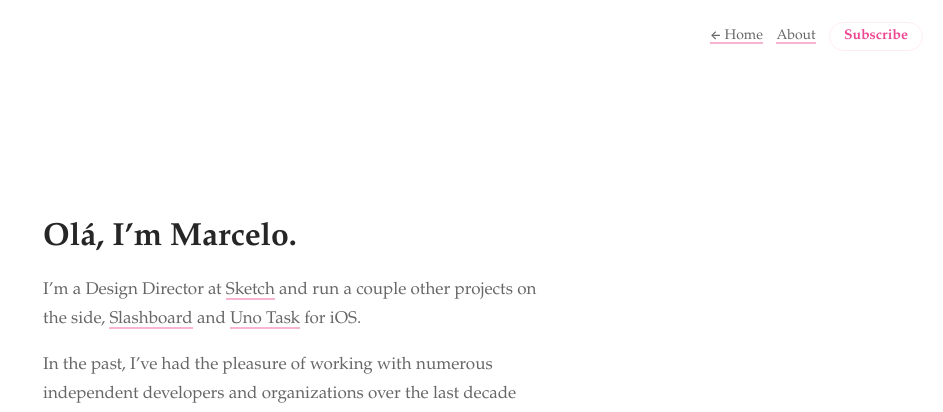
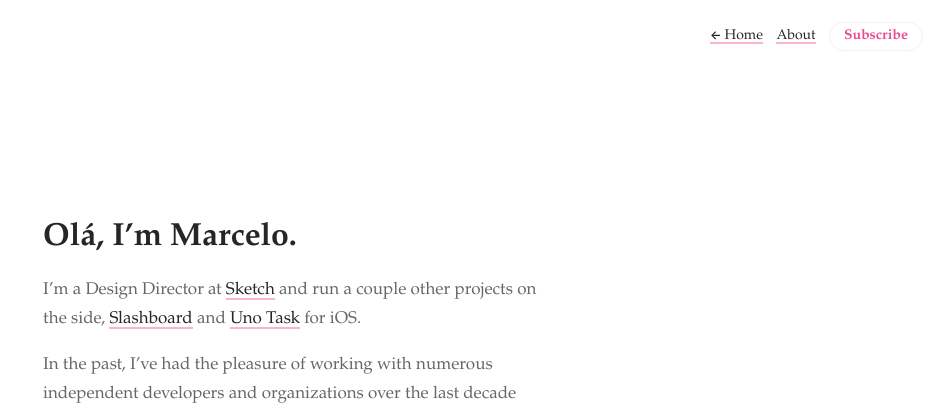
Before and after one commit to mmarfil/mmarfil.github.io, a Jekyll site: the page built from about.markdown, in a window 1280 px wide. Shown: the top 412 px of the page, without its empty margins (337-1280 px from the left). Built offline with Jekyll 4.4.1, drawn with Linux system fonts in a browser that asks for light colours; our own code applies the rules of GitHub Pages for plain Markdown files.

Commit message:
test new link color

```diff
--- a/assets/css/style.css
+++ b/assets/css/style.css
@@ -217,7 +217,7 @@ nav.main-nav li {
 
 a {
   text-decoration: none;
-  color: var(--secondary);
+  color: var(--primary);
   box-shadow: inset 0 -2px 0 var(--accent-medium);
   transition: all .35s;
   transition-timing-function: cubic-bezier(.7, 0, .3, 1);
```
